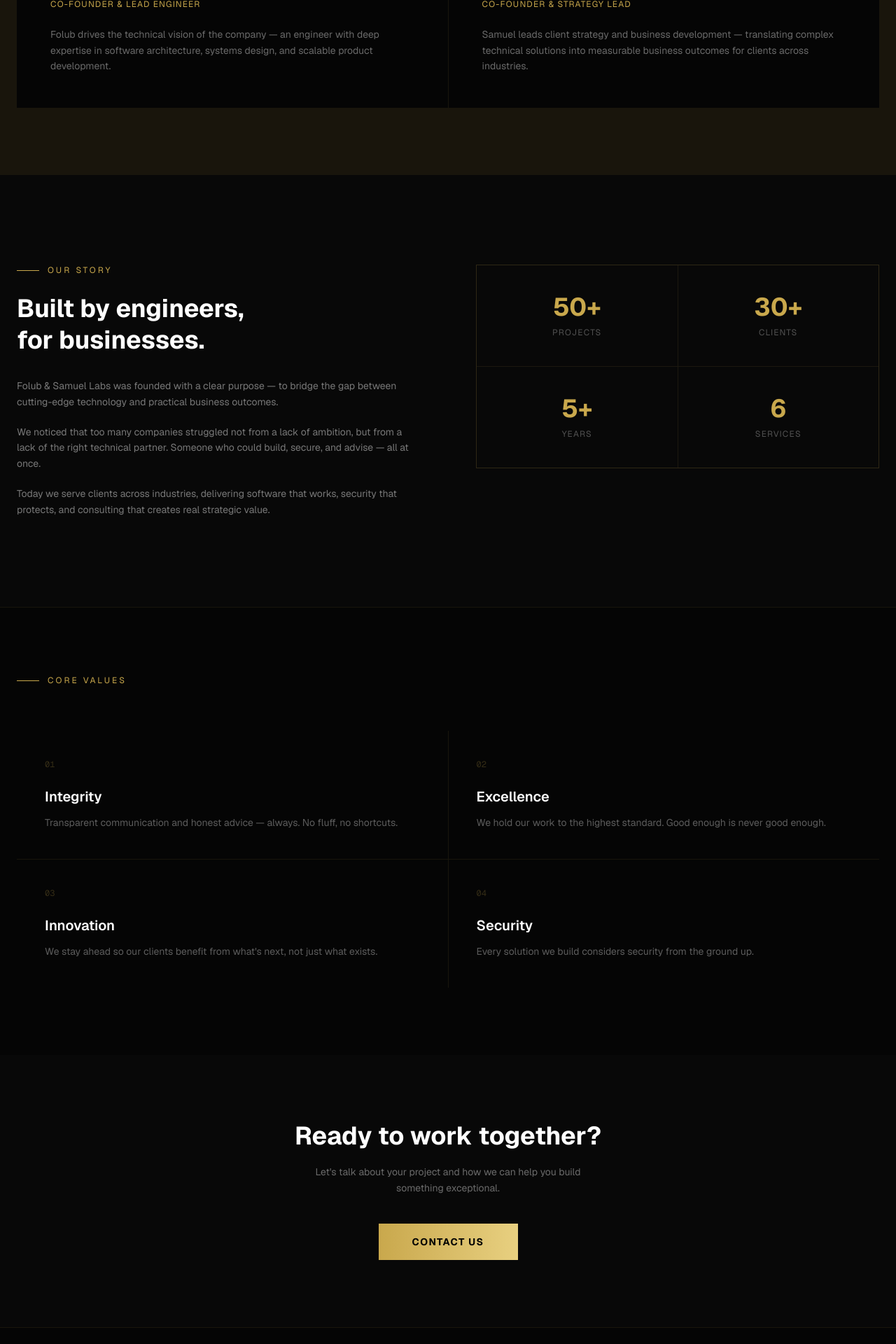
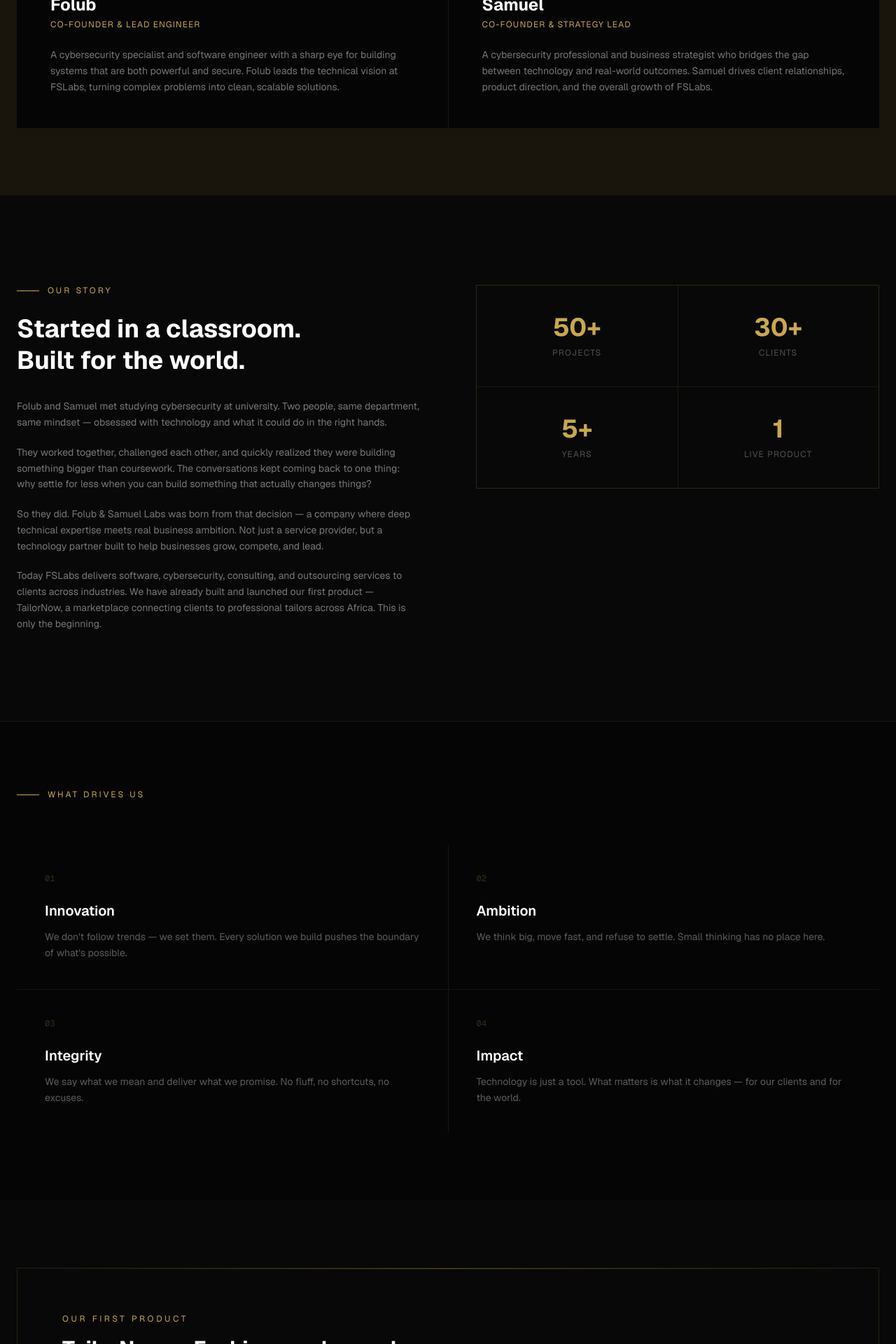
Before and after one commit to blurryface09/folubandsamuellabs, a Next.js app: page /about in a window 1280 px wide. Shown: the part 880-2800 px from the top of the page at 70% size. Built offline with nearby package versions, Linux system fonts and the light colour scheme.

Commit message:
Update content: humanized copy, real story, TailorNow mention, no hyphens
Co-Authored-By: Claude Sonnet 4.6 <noreply@anthropic.com>

```diff
--- a/app/about/page.tsx
+++ b/app/about/page.tsx
@@ -1,10 +1,10 @@
 import Link from "next/link";
 
 const values = [
-  { n: "01", title: "Integrity", desc: "Transparent communication and honest advice — always. No fluff, no shortcuts." },
-  { n: "02", title: "Excellence", desc: "We hold our work to the highest standard. Good enough is never good enough." },
-  { n: "03", title: "Innovation", desc: "We stay ahead so our clients benefit from what's next, not just what exists." },
-  { n: "04", title: "Security", desc: "Every solution we build considers security from the ground up." },
+  { n: "01", title: "Innovation", desc: "We don't follow trends — we set them. Every solution we build pushes the boundary of what's possible." },
+  { n: "02", title: "Ambition", desc: "We think big, move fast, and refuse to settle. Small thinking has no place here." },
+  { n: "03", title: "Integrity", desc: "We say what we mean and deliver what we promise. No fluff, no shortcuts, no excuses." },
+  { n: "04", title: "Impact", desc: "Technology is just a tool. What matters is what it changes — for our clients and for the world." },
 ];
 
 export default function About() {
@@ -20,8 +20,8 @@ export default function About() {
           Two founders.<br />
           <span className="text-transparent bg-clip-text bg-gradient-to-r from-[#f5d060] via-[#c9a84c] to-[#9a7228]">One mission.</span>
         </h1>
-        <p className="text-white/40 text-lg max-w-xl leading-relaxed">
-          Folub & Samuel Labs was built on a simple belief — great technology, in the right hands, can transform any business.
+        <p className="text-white/50 text-lg max-w-xl leading-relaxed">
+          We are the bridge between technology and business — connecting companies to real talent, delivering world-class tech services, and building products that matter.
         </p>
       </section>
 
@@ -29,8 +29,18 @@ export default function About() {
       <section className="border-t border-[#c9a84c]/10 bg-[#050505]">
         <div className="max-w-7xl mx-auto px-6 py-24 grid md:grid-cols-2 gap-px bg-[#c9a84c]/10">
           {[
-            { initial: "F", name: "Folub", role: "Co-Founder & Lead Engineer", bio: "Folub drives the technical vision of the company — an engineer with deep expertise in software architecture, systems design, and scalable product development." },
-            { initial: "S", name: "Samuel", role: "Co-Founder & Strategy Lead", bio: "Samuel leads client strategy and business development — translating complex technical solutions into measurable business outcomes for clients across industries." },
+            {
+              initial: "F",
+              name: "Folub",
+              role: "Co-Founder & Lead Engineer",
+              bio: "A cybersecurity specialist and software engineer with a sharp eye for building systems that are both powerful and secure. Folub leads the technical vision at FSLabs, turning complex problems into clean, scalable solutions.",
+            },
+            {
+              initial: "S",
+              name: "Samuel",
+              role: "Co-Founder & Strategy Lead",
+              bio: "A cybersecurity professional and business strategist who bridges the gap between technology and real-world outcomes. Samuel drives client relationships, product direction, and the overall growth of FSLabs.",
+            },
           ].map((f) => (
             <div key={f.name} className="bg-[#050505] p-12 group hover:bg-[#0a0906] transition-colors">
               <div className="w-20 h-20 mb-8 flex items-center justify-center border border-[#c9a84c]/20 group-hover:border-[#c9a84c]/50 transition-colors">
@@ -38,7 +48,7 @@ export default function About() {
               </div>
               <h3 className="text-white text-2xl font-bold mb-1">{f.name}</h3>
               <p className="text-[#c9a84c] text-xs tracking-widest uppercase mb-6">{f.role}</p>
-              <p className="text-white/40 text-sm leading-relaxed">{f.bio}</p>
+              <p className="text-white/45 text-sm leading-relaxed">{f.bio}</p>
             </div>
           ))}
         </div>
@@ -51,11 +61,22 @@ export default function About() {
             <div className="h-px w-8 bg-[#c9a84c]" />
             <span className="text-[#c9a84c] text-xs tracking-[0.25em] uppercase">Our Story</span>
           </div>
-          <h2 className="text-4xl font-bold text-white mb-8 leading-tight">Built by engineers,<br />for businesses.</h2>
+          <h2 className="text-4xl font-bold text-white mb-8 leading-tight">
+            Started in a classroom.<br />Built for the world.
+          </h2>
           <div className="space-y-5 text-white/45 text-sm leading-relaxed">
-            <p>Folub & Samuel Labs was founded with a clear purpose — to bridge the gap between cutting-edge technology and practical business outcomes.</p>
-            <p>We noticed that too many companies struggled not from a lack of ambition, but from a lack of the right technical partner. Someone who could build, secure, and advise — all at once.</p>
-            <p>Today we serve clients across industries, delivering software that works, security that protects, and consulting that creates real strategic value.</p>
+            <p>
+              Folub and Samuel met studying cybersecurity at university. Two people, same department, same mindset — obsessed with technology and what it could do in the right hands.
+            </p>
+            <p>
+              They worked together, challenged each other, and quickly realized they were building something bigger than coursework. The conversations kept coming back to one thing: why settle for less when you can build something that actually changes things?
+            </p>
+            <p>
+              So they did. Folub & Samuel Labs was born from that decision — a company where deep technical expertise meets real business ambition. Not just a service provider, but a technology partner built to help businesses grow, compete, and lead.
+            </p>
+            <p>
+              Today FSLabs delivers software, cybersecurity, consulting, and outsourcing services to clients across industries. We have already built and launched our first product — TailorNow, a marketplace connecting clients to professional tailors across Africa. This is only the beginning.
+            </p>
           </div>
         </div>
 
@@ -64,7 +85,7 @@ export default function About() {
             { val: "50+", lbl: "Projects" },
             { val: "30+", lbl: "Clients" },
             { val: "5+", lbl: "Years" },
-            { val: "6", lbl: "Services" },
+            { val: "1", lbl: "Live Product" },
           ].map((s) => (
             <div key={s.lbl} className="bg-[#080808] p-10 text-center hover:bg-[#0e0c07] transition-colors">
               <p className="text-4xl font-bold text-[#c9a84c] mb-2">{s.val}</p>
@@ -79,7 +100,7 @@ export default function About() {
         <div className="max-w-7xl mx-auto px-6">
           <div className="flex items-center gap-3 mb-16">
             <div className="h-px w-8 bg-[#c9a84c]" />
-            <span className="text-[#c9a84c] text-xs tracking-[0.25em] uppercase">Core Values</span>
+            <span className="text-[#c9a84c] text-xs tracking-[0.25em] uppercase">What Drives Us</span>
           </div>
           <div className="grid grid-cols-1 md:grid-cols-2 gap-px bg-[#c9a84c]/10">
             {values.map((v) => (
@@ -93,13 +114,24 @@ export default function About() {
         </div>
       </section>
 
-      {/* CTA */}
-      <section className="py-24 max-w-7xl mx-auto px-6 text-center">
-        <h2 className="text-4xl font-bold text-white mb-5">Ready to work together?</h2>
-        <p className="text-white/40 mb-10 max-w-md mx-auto text-sm leading-relaxed">Let's talk about your project and how we can help you build something exceptional.</p>
-        <Link href="/contact" className="inline-block px-12 py-4 bg-gradient-to-r from-[#c9a84c] to-[#e8d080] text-black font-bold text-sm tracking-widest uppercase hover:opacity-90 transition-opacity">
-          Contact Us
-        </Link>
+      {/* TailorNow callout */}
+      <section className="py-24 max-w-7xl mx-auto px-6">
+        <div className="border border-[#c9a84c]/15 p-12 md:p-16 grid md:grid-cols-2 gap-10 items-center relative overflow-hidden">
+          <div className="absolute top-0 left-0 right-0 h-px bg-gradient-to-r from-transparent via-[#c9a84c]/40 to-transparent" />
+          <div>
+            <p className="text-[#c9a84c] text-xs tracking-[0.3em] uppercase mb-4">Our First Product</p>
+            <h2 className="text-3xl font-bold text-white mb-4 leading-tight">TailorNow — Fashion, on demand.</h2>
+            <p className="text-white/40 text-sm leading-relaxed">
+              TailorNow is our marketplace connecting clients to professional tailors across Africa. Order fashion design services online, get matched with skilled tailors, and bring your style to life. Built by FSLabs. Powered by real talent.
+            </p>
+          </div>
+          <div className="flex md:justify-end">
+            <Link href="/contact"
+              className="inline-block px-10 py-4 bg-gradient-to-r from-[#c9a84c] to-[#e8d080] text-black font-bold text-sm tracking-widest uppercase hover:opacity-90 transition-opacity">
+              Work With Us
+            </Link>
+          </div>
+        </div>
       </section>
     </>
   );
--- a/app/page.tsx
+++ b/app/page.tsx
@@ -1,10 +1,10 @@
 import Link from "next/link";
 
 const services = [
-  { icon: "01", title: "Software Development", desc: "Custom web, mobile, and enterprise software built to scale. From MVP to production." },
-  { icon: "02", title: "Cybersecurity", desc: "Penetration testing, security audits, threat intelligence, and incident response." },
-  { icon: "03", title: "IT Consulting", desc: "Strategic technology advisory aligned to your business objectives and growth." },
-  { icon: "04", title: "Tech Outsourcing", desc: "On-demand engineering teams — skilled, vetted, ready to ship." },
+  { icon: "01", title: "Software Development", desc: "We build web apps, mobile apps, and enterprise software from the ground up. Fast, scalable, and built to last." },
+  { icon: "02", title: "Cybersecurity", desc: "From penetration testing to full security operations, we protect what your business has worked hard to build." },
+  { icon: "03", title: "IT Consulting", desc: "We help businesses make smarter technology decisions — aligning your tech investments with your actual goals." },
+  { icon: "04", title: "Tech Outsourcing", desc: "Need a team that delivers? We connect companies to real, vetted tech talent ready to get to work." },
 ];
 
 const stats = [
@@ -26,7 +26,7 @@ export default function Home() {
           <div className="max-w-4xl">
             <div className="flex items-center gap-3 mb-10">
               <div className="h-px w-8 bg-[#c9a84c]" />
-              <span className="text-[#c9a84c] text-xs font-medium tracking-[0.25em] uppercase">Technology & Consulting</span>
+              <span className="text-[#c9a84c] text-xs font-medium tracking-[0.25em] uppercase">Technology and Consulting</span>
             </div>
 
             <h1 className="text-6xl md:text-8xl font-bold text-white leading-[0.95] tracking-tight mb-8">
@@ -37,7 +37,7 @@ export default function Home() {
             </h1>
 
             <p className="text-white/50 text-lg md:text-xl max-w-xl leading-relaxed mb-12">
-              Folub & Samuel Labs delivers world-class software, cybersecurity, and tech consulting for businesses that refuse to settle.
+              Folub and Samuel Labs is a next generation technology company delivering world class software, cybersecurity, and consulting for businesses that refuse to settle for average.
             </p>
 
             <div className="flex flex-wrap gap-4">
@@ -53,7 +53,6 @@ export default function Home() {
           </div>
         </div>
 
-        {/* Floating stat in corner */}
         <div className="absolute right-8 bottom-12 hidden lg:flex flex-col items-end gap-1">
           <p className="text-[#c9a84c] text-4xl font-bold">50+</p>
           <p className="text-white/30 text-xs tracking-widest uppercase">Projects Shipped</p>
@@ -83,7 +82,7 @@ export default function Home() {
             <h2 className="text-4xl md:text-5xl font-bold text-white">Core Services</h2>
           </div>
           <Link href="/services" className="text-sm text-white/40 hover:text-[#c9a84c] transition-colors tracking-wide">
-            View All →
+            View All
           </Link>
         </div>
 
@@ -112,23 +111,23 @@ export default function Home() {
               <span className="text-[#c9a84c] text-xs tracking-[0.25em] uppercase">Why Choose Us</span>
             </div>
             <h2 className="text-4xl md:text-5xl font-bold text-white mb-8 leading-tight">
-              Built on trust.<br />Driven by results.
+              We are not just a vendor.<br />We are your partner.
             </h2>
             <p className="text-white/40 text-base leading-relaxed mb-10">
-              We combine deep technical expertise with genuine care for your business. Every engagement is a partnership — not a transaction.
+              FSLabs was built by people who understand both technology and business. We bring the two together — delivering solutions that actually move the needle, not just tick boxes.
             </p>
             <Link href="/about"
               className="inline-flex items-center gap-3 text-sm text-[#c9a84c] border-b border-[#c9a84c]/30 pb-1 hover:border-[#c9a84c] transition-colors tracking-wide">
-              Meet the team →
+              Meet the team
             </Link>
           </div>
 
           <div className="space-y-0 border border-[#c9a84c]/10">
             {[
-              { n: "01", t: "Expert Team", d: "Seasoned engineers, security pros, and consultants." },
-              { n: "02", t: "Client-First", d: "Every solution is aligned to your goals, not just specs." },
-              { n: "03", t: "Full Lifecycle", d: "Strategy to deployment — we own it end to end." },
-              { n: "04", t: "Security Built In", d: "Cybersecurity isn't an add-on. It's in our DNA." },
+              { n: "01", t: "Real Expertise", d: "Our founders come from cybersecurity and software. We know this space inside out." },
+              { n: "02", t: "We Connect You to Talent", d: "We bridge the gap between companies and the skilled tech professionals they need." },
+              { n: "03", t: "Full Lifecycle Delivery", d: "From strategy to launch and beyond. We own the work from start to finish." },
+              { n: "04", t: "Security is in Our DNA", d: "We studied it, we practice it, and we build it into everything we create." },
             ].map((item, i) => (
               <div key={item.n} className={`flex gap-6 p-7 hover:bg-[#0e0c07] transition-colors group ${i !== 3 ? "border-b border-[#c9a84c]/10" : ""}`}>
                 <span className="text-[#c9a84c]/20 text-xs font-mono pt-1 group-hover:text-[#c9a84c]/50 transition-colors">{item.n}</span>
@@ -149,8 +148,12 @@ export default function Home() {
           <div className="absolute top-0 left-0 right-0 h-px bg-gradient-to-r from-transparent via-[#c9a84c]/40 to-transparent" />
           <div className="relative">
             <p className="text-[#c9a84c] text-xs tracking-[0.3em] uppercase mb-6">Ready to Build?</p>
-            <h2 className="text-4xl md:text-6xl font-bold text-white mb-6 leading-tight">Let's create something<br />remarkable.</h2>
-            <p className="text-white/40 text-base mb-12 max-w-md mx-auto">Tell us about your project and we'll get back to you within 24 hours.</p>
+            <h2 className="text-4xl md:text-6xl font-bold text-white mb-6 leading-tight">
+              Let us create something<br />remarkable together.
+            </h2>
+            <p className="text-white/40 text-base mb-12 max-w-md mx-auto">
+              Tell us about your project and we will get back to you within 24 hours.
+            </p>
             <Link href="/contact"
               className="inline-block px-12 py-5 bg-gradient-to-r from-[#c9a84c] to-[#e8d080] text-black font-bold text-sm tracking-widest uppercase hover:opacity-90 transition-opacity">
               Get in Touch
```
